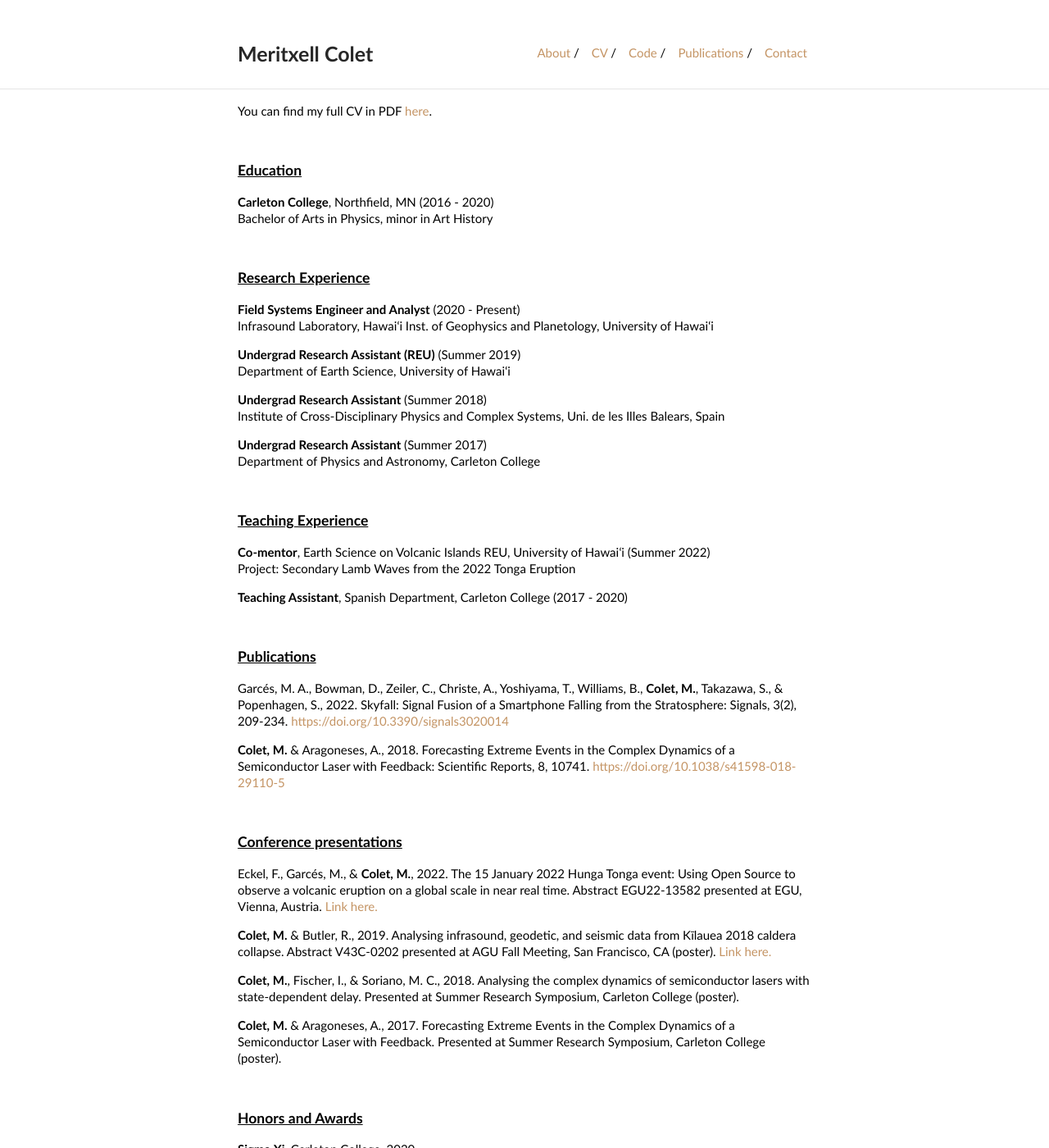
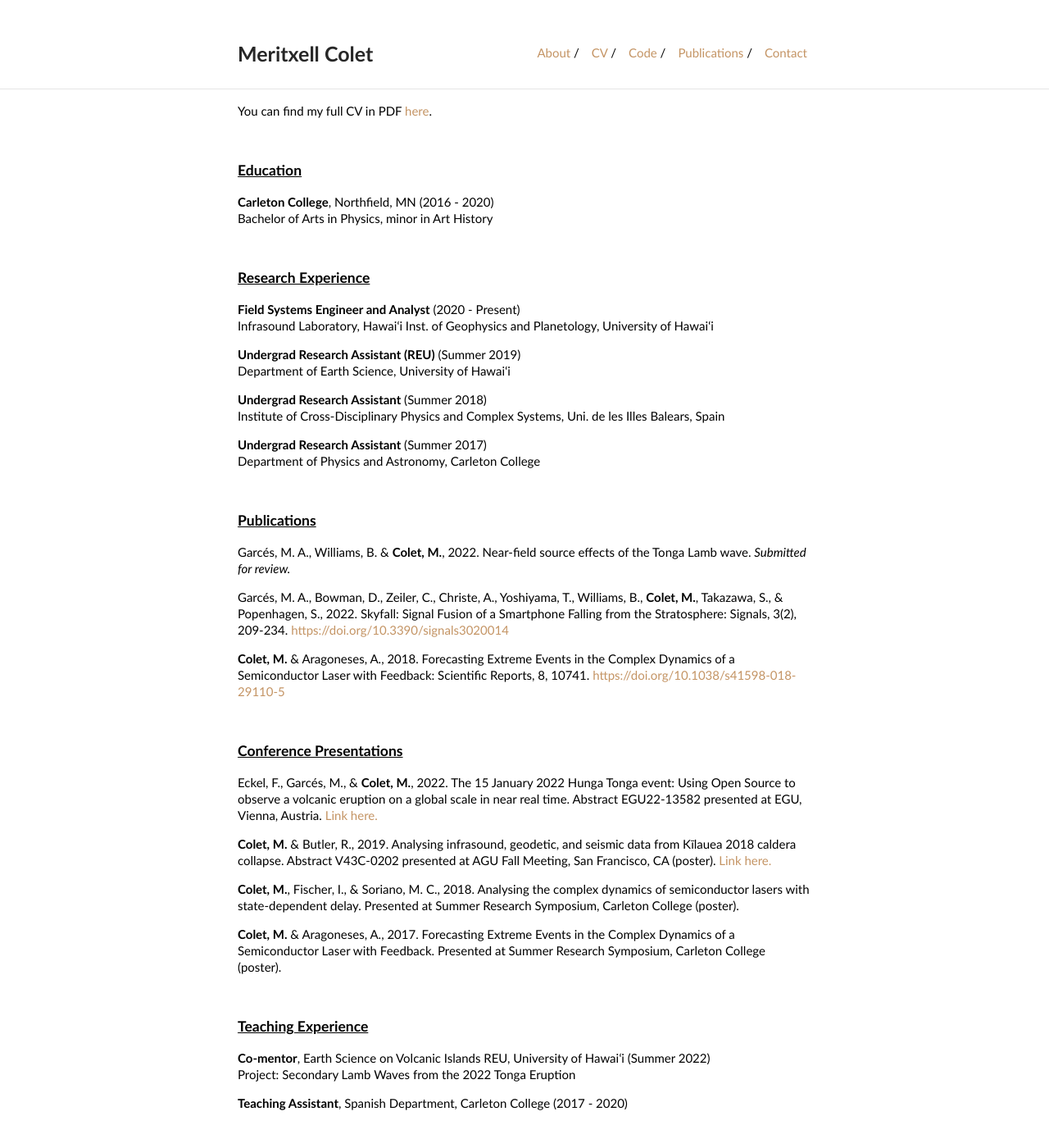
Before and after one commit to MeritxellC/MeritxellC.github.io, a Jekyll site: the page built from cv/cv.md, in a window 1280 px wide and 1400 px high. Shown: the whole window at 82% size. Built offline with Jekyll 4.4.1, drawn with Linux system fonts in a browser that asks for light colours.

Commit message:
updated cv again

```diff
--- a/cv/cv.md
+++ b/cv/cv.md
@@ -45,19 +45,12 @@ Department of Physics and Astronomy, Carleton College
 </p>
 <br style="line-height:2">
 
-<h3><u>Teaching Experience</u></h3>
+<h3><u>Publications</u></h3>
 <p>
-<strong>Co-mentor</strong>, Earth Science on Volcanic Islands REU, University of Hawaiʻi (Summer 2022)<br>
-Project: Secondary Lamb Waves from the 2022 Tonga Eruption
+Garcés, M. A., Williams, B. & <strong>Colet, M.</strong>, 2022. Near-field source effects of the Tonga Lamb wave.
+<i>Submitted for review.</i>
 </p>
 
-<p>
-<strong>Teaching Assistant</strong>, Spanish Department, Carleton College (2017 - 2020)<br>
-</p>
-
-<br style="line-height:2">
-
-<h3><u>Publications</u></h3>
 <p>
 Garcés, M. A., Bowman, D., Zeiler, C., Christe, A., Yoshiyama, T., Williams, B.,
 <strong>Colet, M.</strong>, Takazawa, S., & Popenhagen, S., 2022. Skyfall: Signal Fusion of a Smartphone Falling from
@@ -72,7 +65,7 @@ Laser with Feedback: Scientific Reports, 8, 10741.
 </p>
 
 <br style="line-height:2">
-<h3><u>Conference presentations</u></h3>
+<h3><u>Conference Presentations</u></h3>
 
 <p>
 Eckel, F., Garcés, M., & <strong>Colet, M.</strong>, 2022. The 15 January 2022 Hunga Tonga event: Using
@@ -94,6 +87,18 @@ semiconductor lasers with state-dependent delay. Presented at Summer Research Sy
 <p>
 <strong>Colet, M.</strong> & Aragoneses, A., 2017. Forecasting Extreme Events in the Complex Dynamics
 of a Semiconductor Laser with Feedback. Presented at Summer Research Symposium, Carleton College (poster).
+</p>
+
+<br style="line-height:2">
+
+<h3><u>Teaching Experience</u></h3>
+<p>
+<strong>Co-mentor</strong>, Earth Science on Volcanic Islands REU, University of Hawaiʻi (Summer 2022)<br>
+Project: Secondary Lamb Waves from the 2022 Tonga Eruption
+</p>
+
+<p>
+<strong>Teaching Assistant</strong>, Spanish Department, Carleton College (2017 - 2020)<br>
 </p>
 
 <br style="line-height:2">
```
Also changed, not shown: publications/publications.md (+5 -0 lines), 1 other file.
